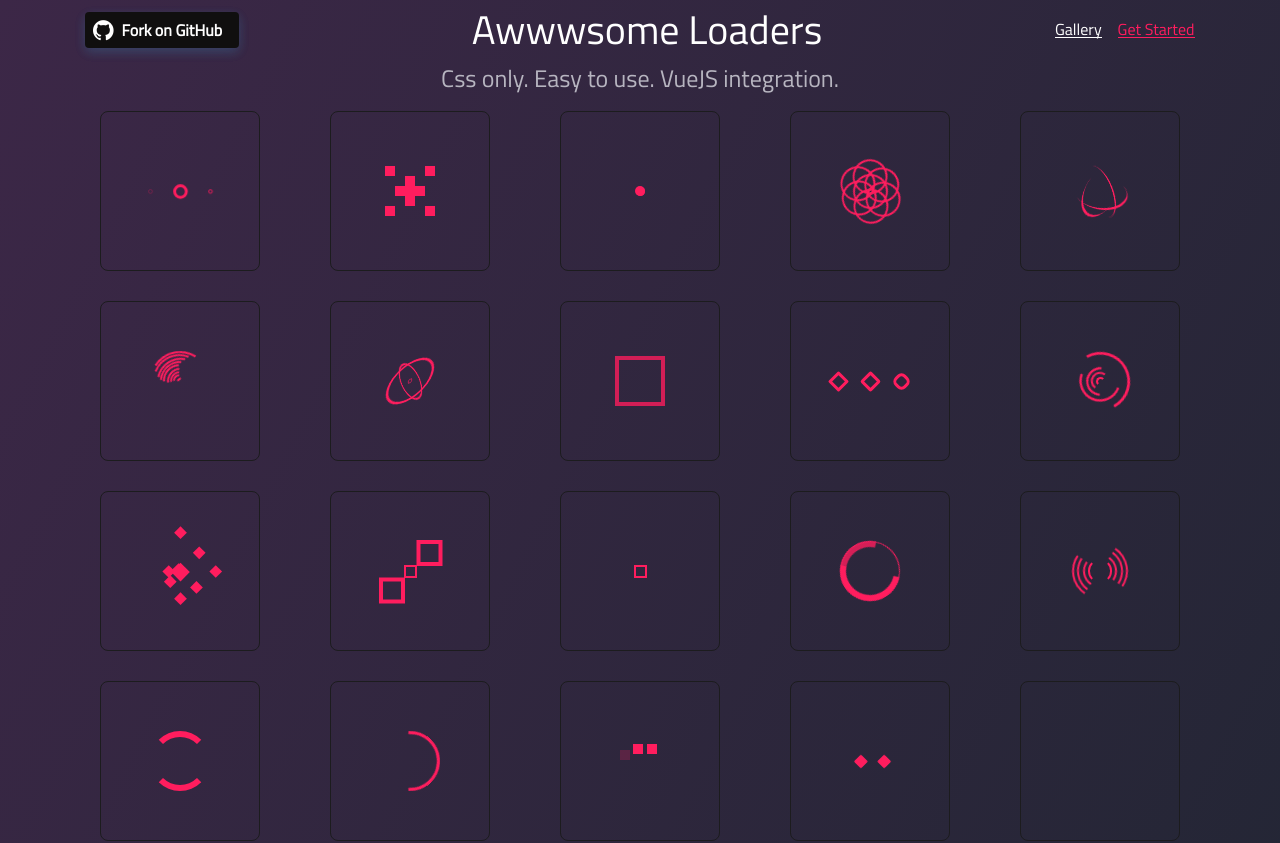
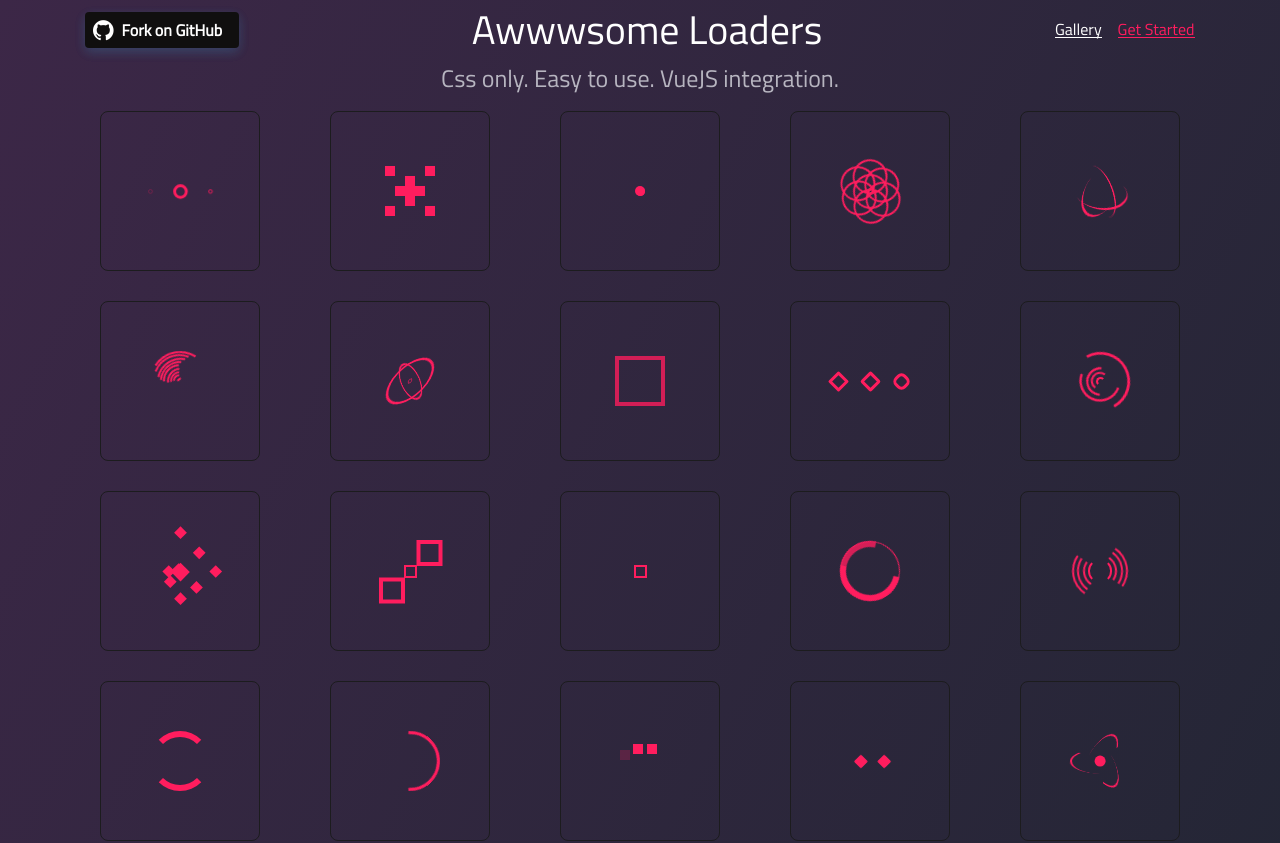
Before and after one commit to epicmaxco/epic-spinners-landing, a Vue app: page / in a window 1280 px wide. Shown: the top 843 px of the page. Built offline with nearby package versions, Linux system fonts and the light colour scheme.

Commit message:
feat(atom spinner): bare html/css

```diff
--- a/src/components/LoadersGallery.vue
+++ b/src/components/LoadersGallery.vue
@@ -175,7 +175,7 @@
     </div>
     <div class="gallery-item-container">
       <loaders-gallery-item>
-
+        <atom-spinner />
       </loaders-gallery-item>
     </div>
   </div>
@@ -203,6 +203,7 @@
   import SpringSpinner from './spinners/SpringSpinner.vue'
   import LoopingRhombusesSpinner from './spinners/LoopingRhombusesSpinner.vue'
   import HalfCircleSpinner from './spinners/HalfCircleSpinner.vue'
+  import AtomSpinner from './spinners/AtomSpinner.vue'
 
   export default {
     name: 'LoadersGallery',
@@ -228,6 +229,7 @@
       SpringSpinner,
       LoopingRhombusesSpinner,
       HalfCircleSpinner,
+      AtomSpinner
     },
 
     data () {
--- /dev/null
+++ b/src/components/spinners/AtomSpinner.vue
@@ -0,0 +1,101 @@
+<template>
+  <div class="atom-spinner">
+    <div class="spinner-inner">
+      <div class="spinner-line"></div>
+      <div class="spinner-line"></div>
+      <div class="spinner-line"></div>
+      <div class="spinner-circle"></div>
+    </div>
+  </div>
+</template>
+
+<script>
+  export default {
+    name: 'AtomSpinner',
+
+    props: {
+      animationDuration: {
+        type: Number,
+        default: 1000
+      },
+      size: {
+        type: Number,
+        default: 50
+      },
+      color: {
+        type: String,
+        default: '#fff'
+      }
+    },
+
+    computed: {
+      spinnerStyle () {
+        return {
+          height: `${this.size}px`,
+          width: `${this.size}px`
+        }
+      },
+
+      orbitStyle () {
+        return {
+          borderColor: this.color,
+          animationDuration: `${this.animationDuration}ms`
+        }
+      }
+    }
+  }
+</script>
+
+<style  lang="scss" scoped>
+  $size: 60px;
+
+
+  .atom-spinner {
+    .spinner-inner {
+      height: $size;
+      width: $size;
+      position: relative;
+      color: #ff1d5e;
+      perspective: 900px;
+      display: block;
+    }
+
+    .spinner-circle {
+      display: block;
+      width: 18%;
+      height: 18%;
+      background: #ff1d5e;
+      border-radius: 50%;
+      position: absolute;
+      top: 50%;
+      left: 50%;
+      transform: translate(-50%, -50%);
+    }
+
+    .spinner-line {
+      position: absolute;
+      width: 100%;
+      height: 100%;
+      border-radius: 50%;
+      border-left: $size/25 solid #ff1d5e;
+      border-top: $size/25 solid transparent;
+
+      @for $i from 1 through 3 {
+        &:nth-child(#{$i}) {
+          animation: anim-#{$i} 1s linear infinite;
+          transform: rotateZ(360deg / 3 * $i) rotateX(66deg) rotateZ(0deg);
+        }
+      }
+    }
+  }
+
+  @for $i from 1 through 3 {
+    @keyframes anim-#{$i} {
+      100% {
+        transform: rotateZ(360deg / 3 * $i) rotateX(66deg) rotateZ(360deg);
+      }
+    }
+  }
+
+
+</style>
```
